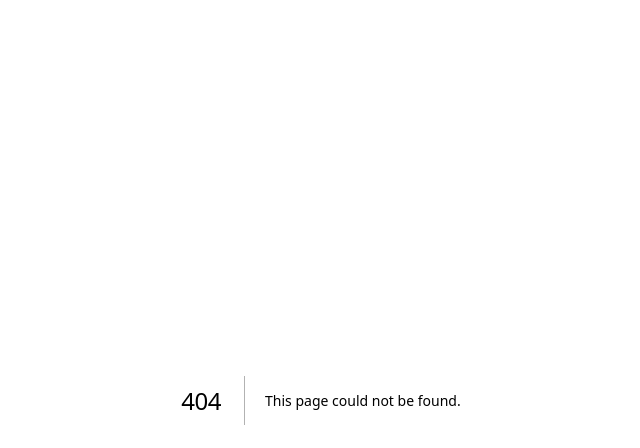
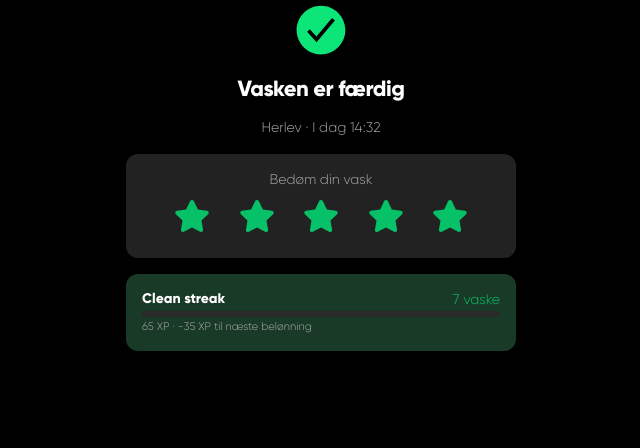
Before and after one commit to web2026-1-wash-world/wash_world_frontend, a Next.js app: page /washcomplete in a window 1280 px wide. Before the commit this address had no page. Shown: the top 448 px of the page, without its empty margins (319-959 px from the left). Built offline with nearby package versions, Linux system fonts and the light colour scheme.

Commit message:
Ændring i Card komponent og oprettelse af completewash page

```diff
--- a/src/app/components/ui/Card.tsx
+++ b/src/app/components/ui/Card.tsx
@@ -11,7 +11,7 @@ const variantStyles = {
 
 export function Card({ children, variant = "default" }: CardProps) {
   return (
-    <div className={`rounded-card p-4 ${variantStyles[variant]}`}>
+    <div className={`w-full rounded-card p-4 ${variantStyles[variant]}`}>
       {children}
     </div>
   )
--- /dev/null
+++ b/src/app/washcomplete/page.tsx
@@ -0,0 +1,46 @@
+import { IoCheckmarkCircleSharp } from "react-icons/io5";
+import { FaStar } from "react-icons/fa";
+
+import { Card } from "../components/ui/Card";
+import { XPCard } from "../components/cards/XPCard";
+
+export default function washComplete() {
+    return (
+        <div className="flex flex-col justify-center items-center gap-4">
+            <IoCheckmarkCircleSharp
+            className="text-6xl fill-(--color-green-on-black)"
+            />
+            <h1>Vasken er færdig</h1>
+            <p className="text-(--color-text-secondary)">Herlev  · I dag 14:32 </p>
+            <Card>
+                <div className="w-full justify-center flex items-center">
+                    <p className="text-(--color-text-secondary)">Bedøm din vask</p>
+                </div>
+                <div className="flex justify-between text-4xl px-8 py-2">
+                <FaStar
+                    className="fill-(--color-brand-green)"
+                    />
+                    <FaStar
+                    className="fill-(--color-brand-green)"
+                    />
+                    <FaStar
+                    className="fill-(--color-brand-green)"
+                    />
+                    <FaStar
+                    className="fill-(--color-brand-green)"
+                    />
+                    <FaStar
+                    className="fill-(--color-brand-green)"
+                />
+                </div>
+            </Card>
+            <XPCard
+                title="Clean streak"
+                washCount={7}
+                currentXP={65}
+                nextRewardXP={30}
+            >
+            </XPCard>
+        </div>
+    )
+}
```
